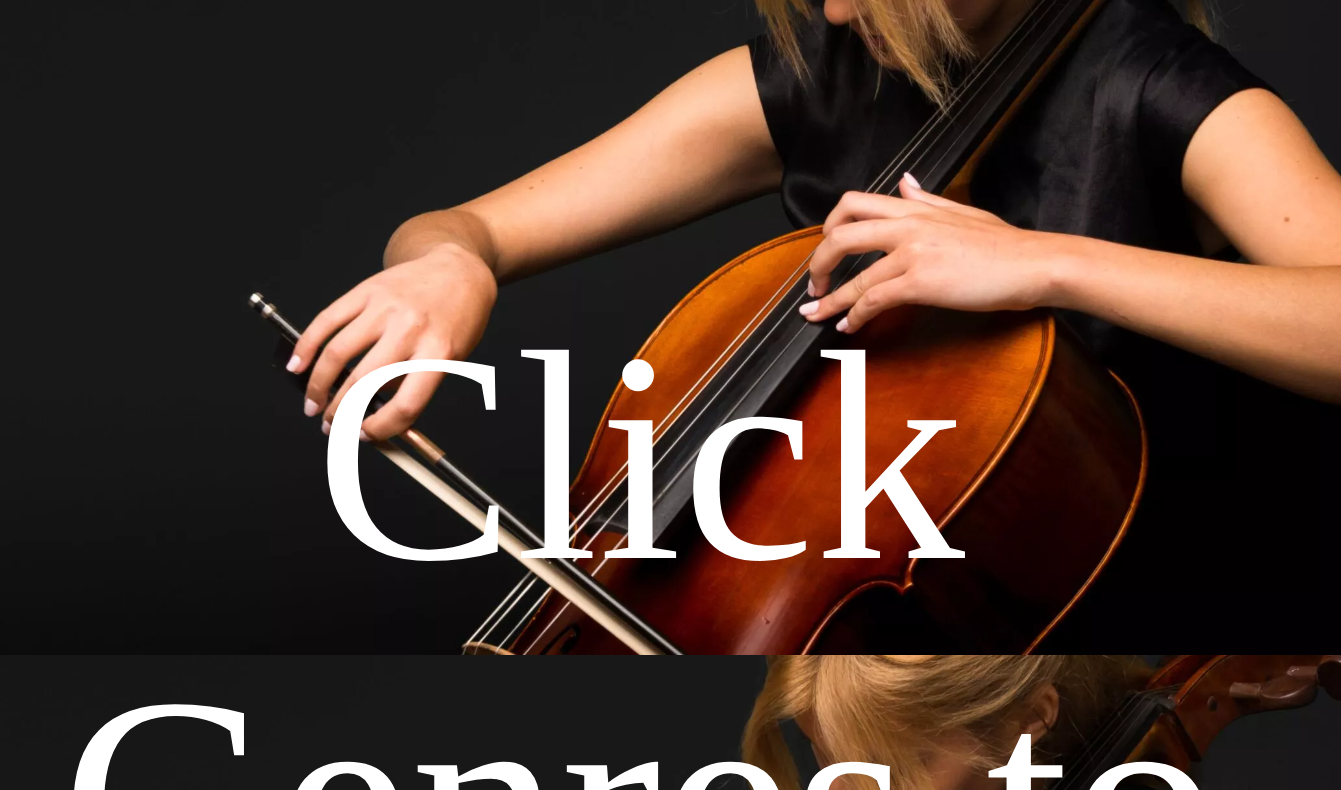
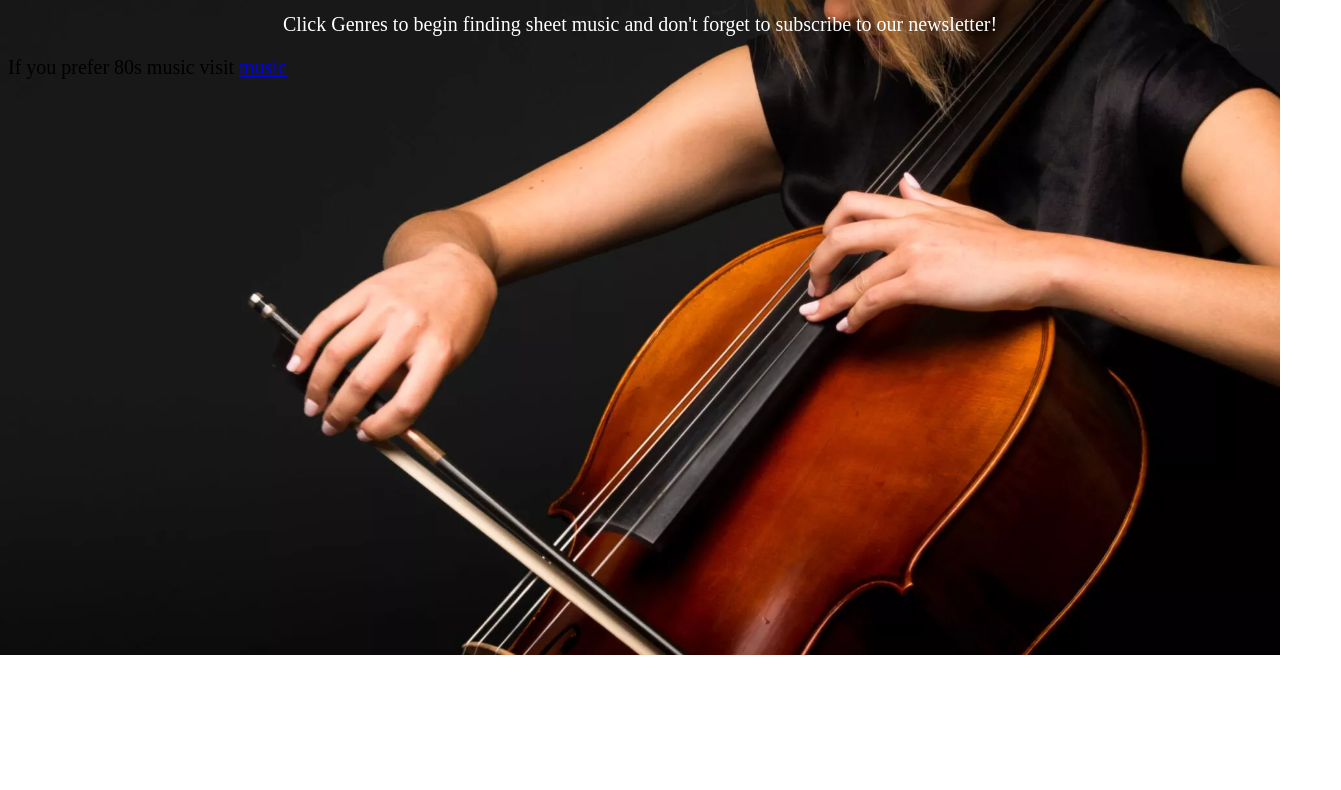
Before and after one commit to MaureenC20/Carpenter-Proposal-Final-Project, a plain HTML site: page index.html in a window 1280 px wide. Shown: the part 145-935 px from the top of the page, 1341 px wide, since content can reach past the window. After the commit the page ends 800 px from the top, so only its background shows below. Drawn offline with Linux system fonts and the light colour scheme.

Commit message:
Update styler.css

```diff
--- a/css/styler.css
+++ b/css/styler.css
@@ -95,6 +95,6 @@ h1 {
 }
 p{
     font-weight: 50;
-    font-size: 300px;
+    font-size: 20px;
     texxt-align:center;
 }
```
